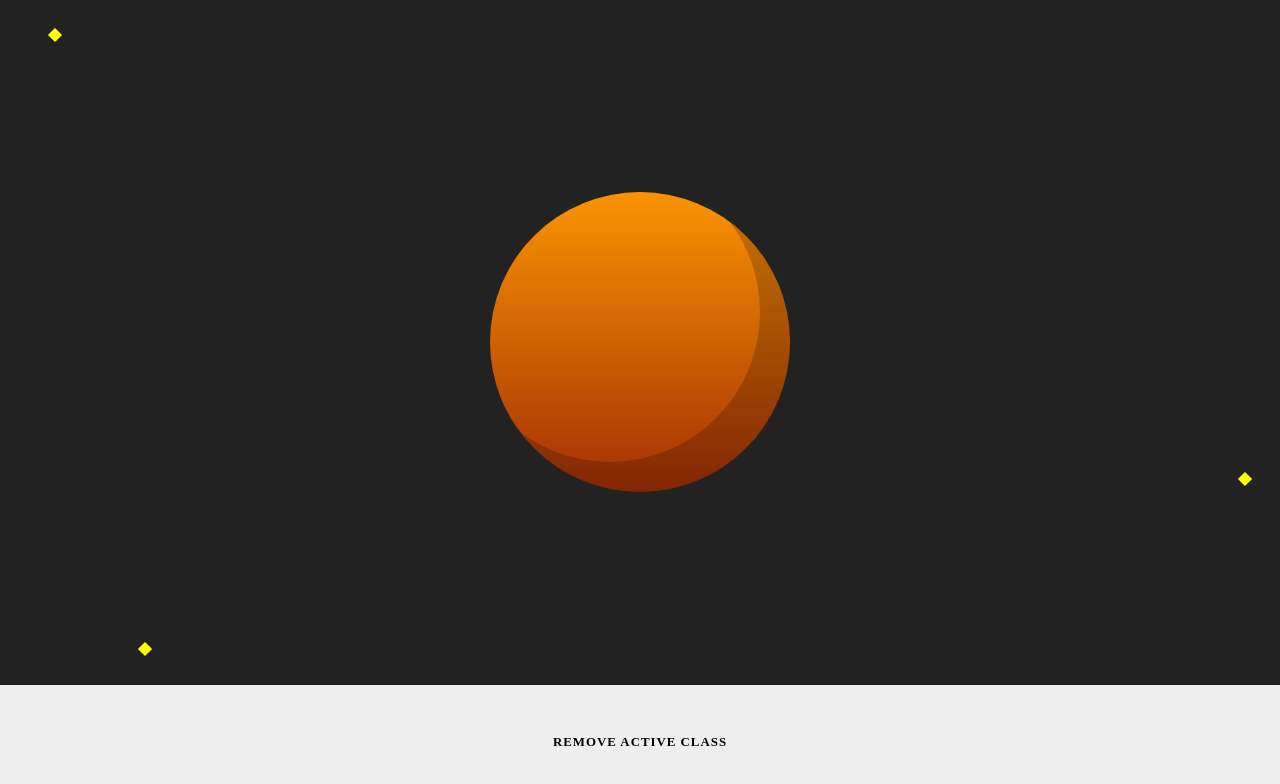
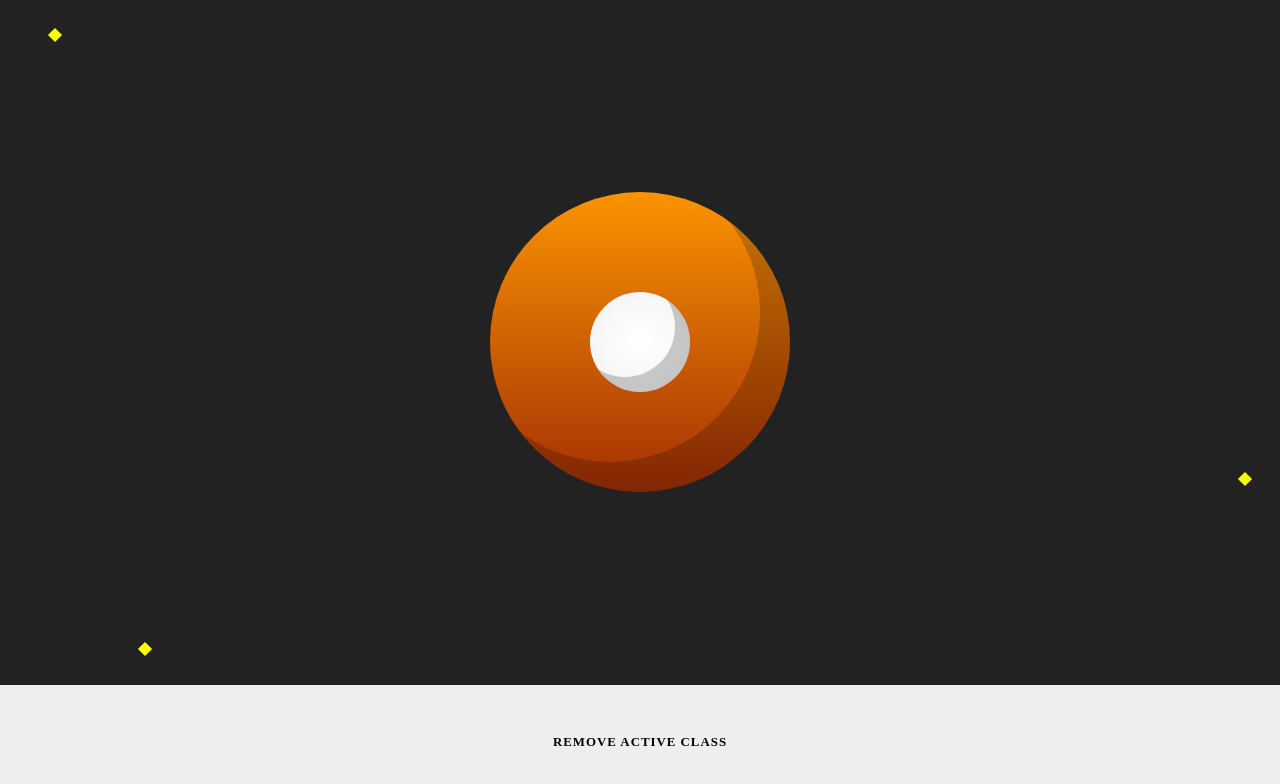
Before and after one commit to NathanHass/CSS-Playground, a website: page index.html in a window 1280 px wide. Both pictures are taken after a click on the button "ADD ACTIVE CLASS". Drawn offline with nearby package versions, Linux system fonts and the light colour scheme.

Commit message:
-m made a moon!

```diff
--- a/index.html
+++ b/index.html
@@ -16,6 +16,7 @@
 				<i class="earth-anim__star earth-anim__star--2"></i>
 				<i class="earth-anim__star earth-anim__star--3"></i>
 				<i class="earth-anim__earth"></i>
+				<i class="earth-anim__moon"></i>
 			</div>
 		</div>
 		<button class="anim-trigger">Add Active Class</button>
--- a/static/scss/screen.scss
+++ b/static/scss/screen.scss
@@ -68,10 +68,6 @@ $earth-color: green;
 
 	// absolute center this thing
 	position: absolute;
-	// top: ($earth-size * -0.5);
-	// left: ($earth-size * -0.5);
-	// margin-top: 50%;
-	// margin-left: 50%;
 	top: 50%;
 	left: 50%;
 	margin-top: -150px;
@@ -90,6 +86,35 @@ $earth-color: green;
 	.is-active & {
 		box-shadow: -30px -30px rgba(0,0,0,.2) inset;
 		transform: rotate(0deg) scale(1);
+		opacity: 1;
+	}
+}
+
+.earth-anim__moon {
+	display: block;
+	// declare the size
+	width: 100px;
+	height: 100px;
+
+	// absolute center this thing
+	position: absolute;
+	top: 50%;
+	left: 50%;
+	margin-top: -50px;
+	margin-left: -50px;
+
+	// lets add some style
+	background-image: radial-gradient(#ffffff, #f2f2f2);
+	border-radius: 50%;
+	box-shadow: -15px -15px rgba(0,0,0,.2) inset;
+	transition: all 1s ease;
+	// transition: all 1s ease;
+	opacity: 0;
+	transform-origin: center center;
+	transition-delay: 1s;
+
+	.is-active & {
+		// transform: rotate(0deg) scale(1);
 		opacity: 1;
 	}
 }
```
Also changed, not shown: static/css/screen.css.
